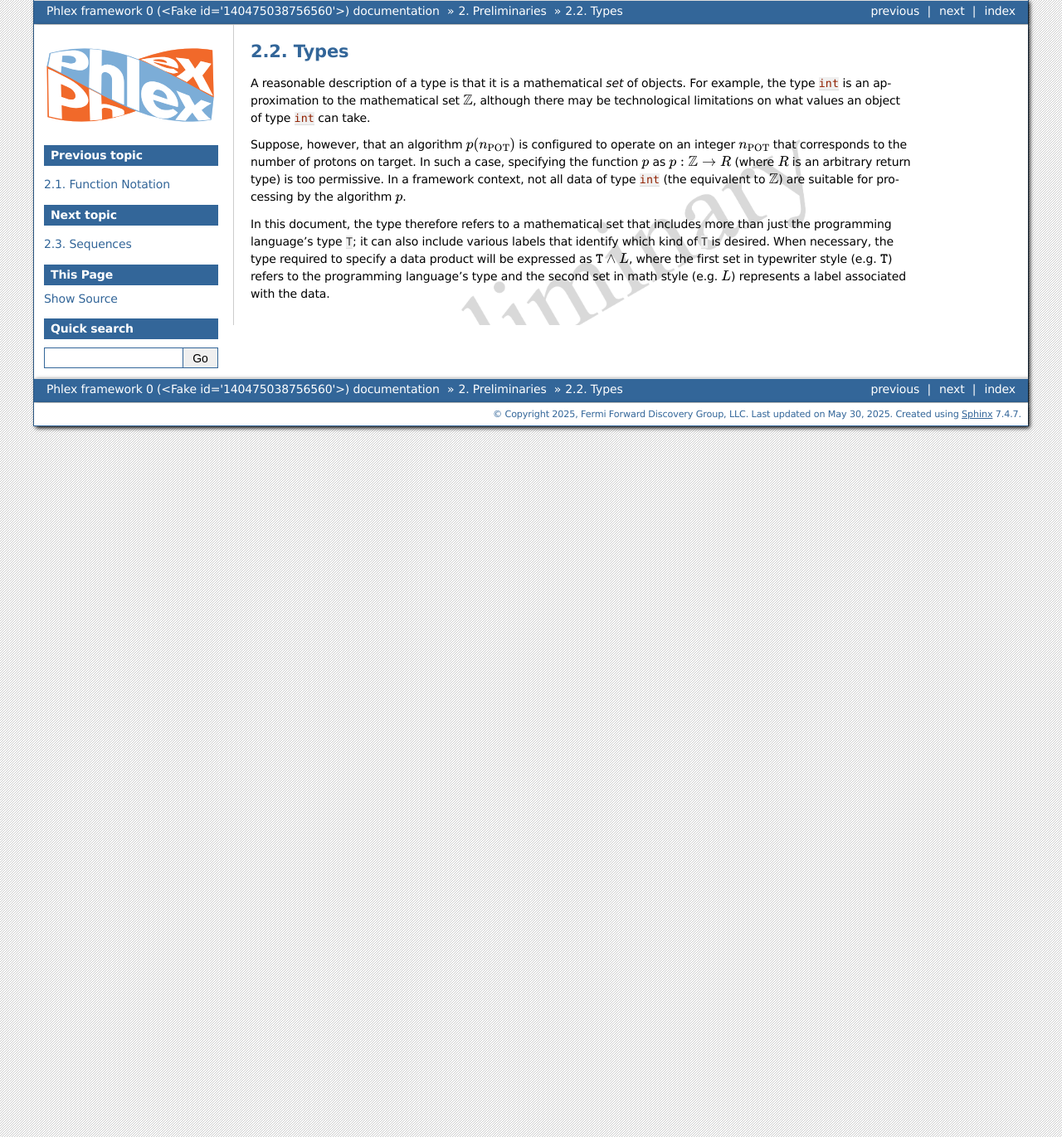
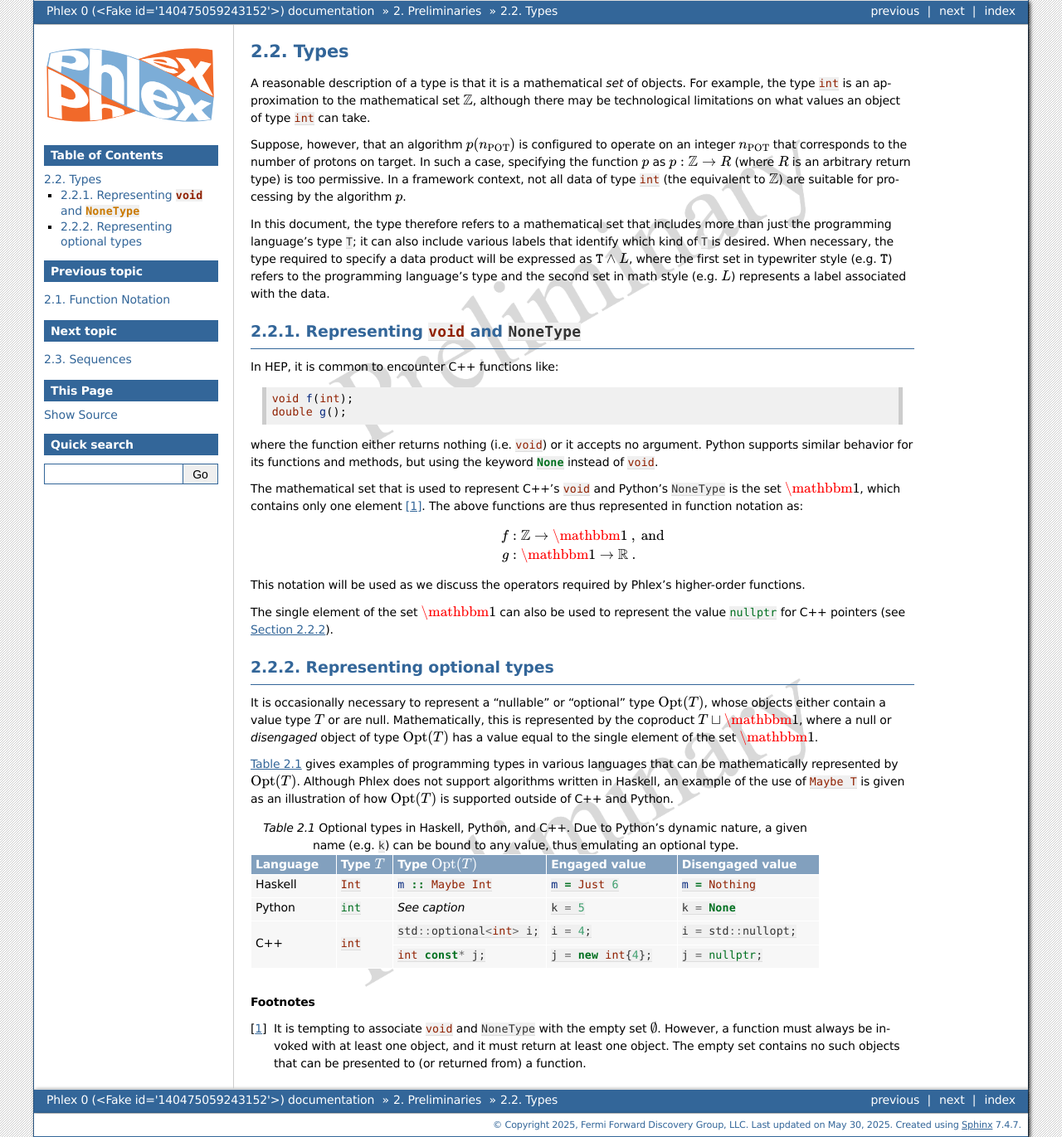
Before and after one commit to Framework-R-D/phlex-design, a Sphinx documentation site: the page built from doc/types.rst, in a window 1280 px wide. Shown: the whole page at 83% size. Built offline with Sphinx 7.4.7, drawn with Linux system fonts in a browser that asks for light colours; formulas are drawn with MathJax 3.

Commit message:
Describe optional types; some cleanups

```diff
--- a/doc/conf.py
+++ b/doc/conf.py
@@ -12,7 +12,7 @@
 
 sys.path.insert(0, os.path.abspath('.') + '/_extensions')
 
-project = 'Phlex framework'
+project = 'Phlex'
 copyright = '2025, Fermi Forward Discovery Group, LLC'
 author = ''
 
@@ -110,6 +110,9 @@
 
 % Number subsubsections
 \setcounter{secnumdepth}{3}
+
+% Make table caption width span entire textwidth
+\usepackage[width=\textwidth]{caption}
 """
 
 extensions.append('sphinx.ext.imgmath')
@@ -127,11 +130,15 @@
 .. role:: py(code)
    :language: py
    :class: highlight
+
+.. role:: haskell(code)
+   :language: haskell
+   :class: highlight
 """
 
 # -- Detect if PDF rendering is available and provide link to it in HTML rendering (see index.rst)
 if existing_pdf := os.environ.get("SPHINX_EXISTING_PDF"):
-    tags.add("pdf_already_exists")
+    tags.add("pdf_already_exists")  # pyright: ignore[reportUndefinedVariable]
     rst_epilog = f".. _here: {existing_pdf}"
 
 # -- Options for HTML output -------------------------------------------------
--- a/doc/types.rst
+++ b/doc/types.rst
@@ -11,3 +11,64 @@
 
 In this document, the type therefore refers to a mathematical set that includes more than just the programming language's type :cpp:`T`; it can also include various labels that identify which kind of :cpp:`T` is desired.
 When necessary, the type required to specify a data product will be expressed as :math:`\mathtt{T} \wedge L`, where the first set in typewriter style (e.g. :math:`\mathtt{T}`) refers to the programming language's type and the second set in math style (e.g. :math:`L`) represents a label associated with the data.
+
+-------------------------------------------
+Representing :cpp:`void` and :py:`NoneType`
+-------------------------------------------
+
+In HEP, it is common to encounter C++ functions like:
+
+.. code:: c++
+
+   void f(int);
+   double g();
+
+where the function either returns nothing (i.e. :cpp:`void`) or it accepts no argument.
+Python supports similar behavior for its functions and methods, but using the keyword :py:`None` instead of :cpp:`void`.
+
+The mathematical set that is used to represent C++'s :cpp:`void` and Python's :py:`NoneType` is the set :math:`\mathbbm{1}`, which contains only one element [#void]_.
+The above functions are thus represented in function notation as:
+
+.. math::
+
+   f&: \mathbb{Z} \rightarrow \mathbbm{1}\ , \text{ and}
+
+   g&: \mathbbm{1} \rightarrow \mathbb{R}\ .
+
+This notation will be used as we discuss the operators required by Phlex's higher-order functions.
+
+The single element of the set :math:`\mathbbm{1}` can also be used to represent the value :cpp:`nullptr` for C++ pointers (see :numref:`types:Representing optional types`).
+
+---------------------------
+Representing optional types
+---------------------------
+
+It is occasionally necessary to represent a "nullable" or "optional" type :math:`\text{Opt}(T)`, whose objects either contain a value type :math:`T` or are null.
+Mathematically, this is represented by the coproduct :math:`T \sqcup \mathbbm{1}`, where a null or *disengaged* object of type :math:`\text{Opt}(T)` has a value equal to the single element of the set :math:`\mathbbm{1}`.
+
+:numref:`optional-types` gives examples of programming types in various languages that can be mathematically represented by :math:`\text{Opt}(T)`.
+Although Phlex does not support algorithms written in Haskell, an example of the use of :haskell:`Maybe T` is given as an illustration of how :math:`\text{Opt}(T)` is supported outside of C++ and Python.
+
+.. _optional-types:
+
+.. table:: Optional types in Haskell, Python, and C++.
+           Due to Python's dynamic nature, a given name (e.g. :py:`k`) can be bound to any value, thus emulating an optional type.
+   :widths: 15 10 27 23 25
+
+   +-----------+----------------+------------------------------+-----------------------+--------------------------+
+   | Language  | Type :math:`T` | Type :math:`\text{Opt}(T)`   | Engaged value         | Disengaged value         |
+   +===========+================+==============================+=======================+==========================+
+   | Haskell   | :haskell:`Int` | :haskell:`m :: Maybe Int`    | :haskell:`m = Just 6` | :haskell:`m = Nothing`   |
+   +-----------+----------------+------------------------------+-----------------------+--------------------------+
+   | Python    | :py:`int`      | *See caption*                | :py:`k = 5`           | :py:`k = None`           |
+   +-----------+----------------+------------------------------+-----------------------+--------------------------+
+   | C++       | :cpp:`int`     | :cpp:`std::optional<int> i;` | :cpp:`i = 4;`         | :cpp:`i = std::nullopt;` |
+   |           |                +------------------------------+-----------------------+--------------------------+
+   |           |                | :cpp:`int const* j;`         | :cpp:`j = new int{4};`| :cpp:`j = nullptr;`      |
+   +-----------+----------------+------------------------------+-----------------------+--------------------------+
+
+.. rubric:: Footnotes
+
+.. [#void] It is tempting to associate :cpp:`void` and :py:`NoneType` with the empty set :math:`\emptyset`.
+           However, a function must always be invoked with at least one object, and it must return at least one object.
+           The empty set contains no such objects that can be presented to (or returned from) a function.
```
Also changed, not shown: doc/function_notation.rst (+2 -34 lines), doc/functional_programming.rst (+21 -21 lines).
